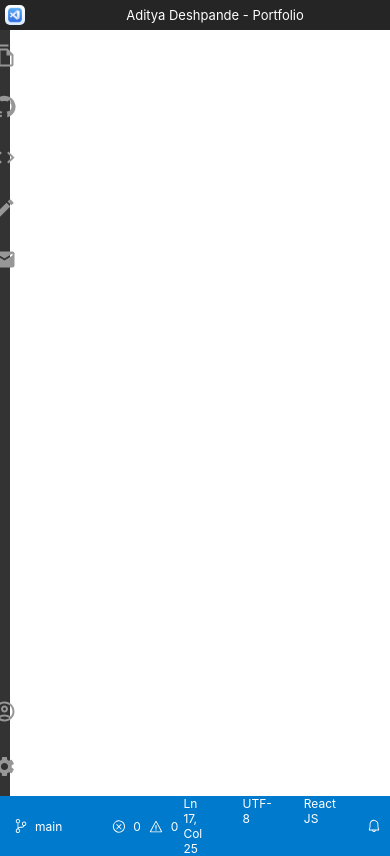
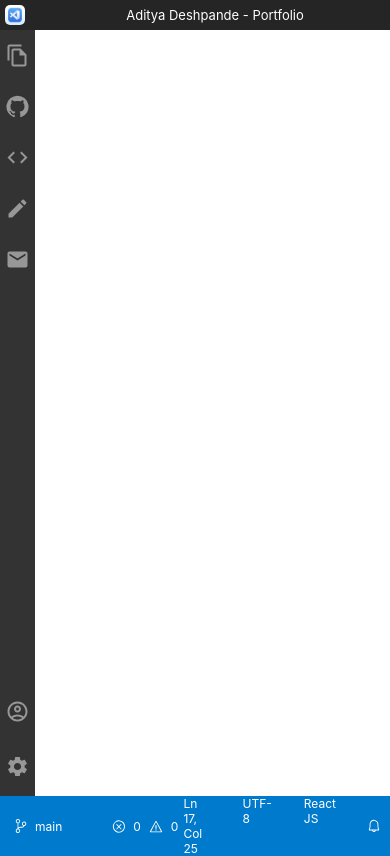
Before and after one commit to adityadeshpande0/MyPortfolio, a React (Create React App) app: page / in a window 390 px wide. Built offline with nearby package versions, Linux system fonts and the light colour scheme.

Commit message:
Appbar Responsive

```diff
--- a/src/Components/Appbar/appbarStyles.css
+++ b/src/Components/Appbar/appbarStyles.css
@@ -7,6 +7,11 @@
     justify-content: space-between;
     align-items: center;
 }
+@media (max-width: 768px) {
+    .main-block-appbar {
+     width: 35px;
+    }
+  }
 .icon-appbar{
     padding: 3.5px;
     margin: 10px;
```
